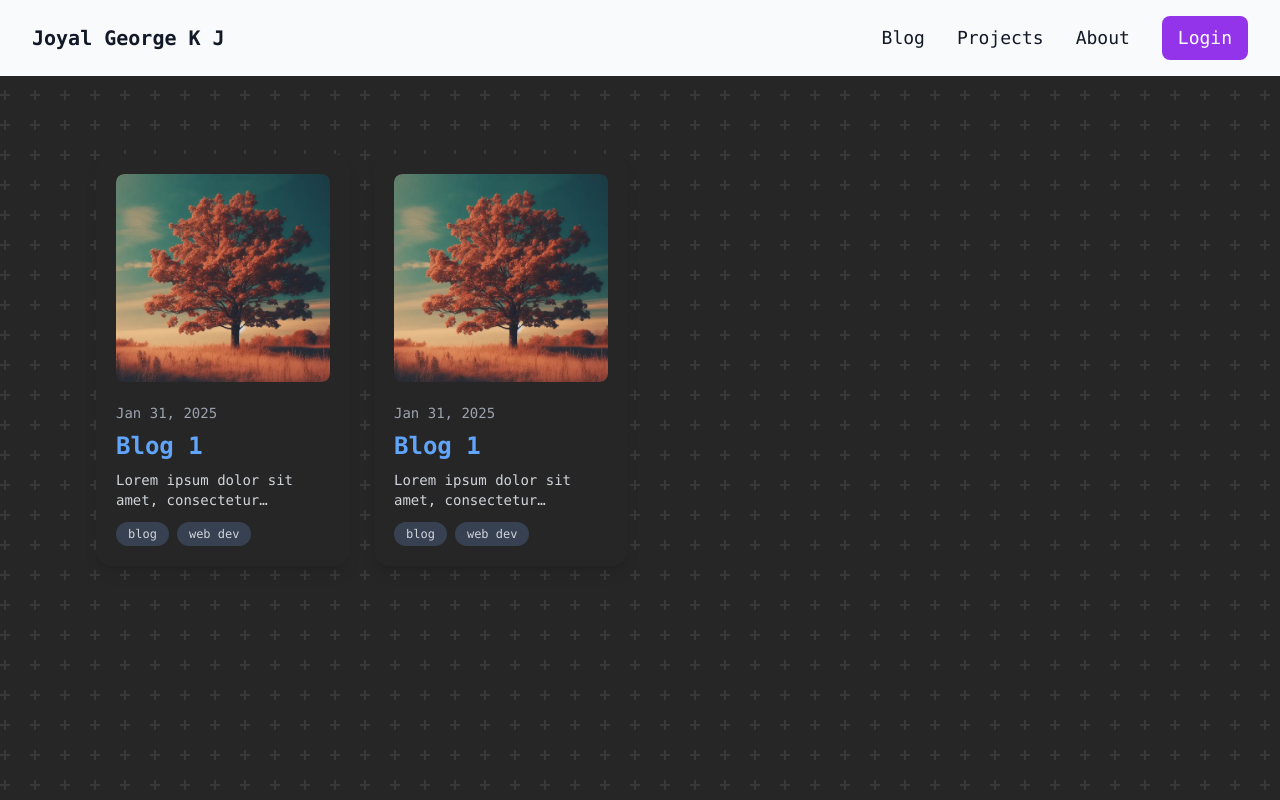
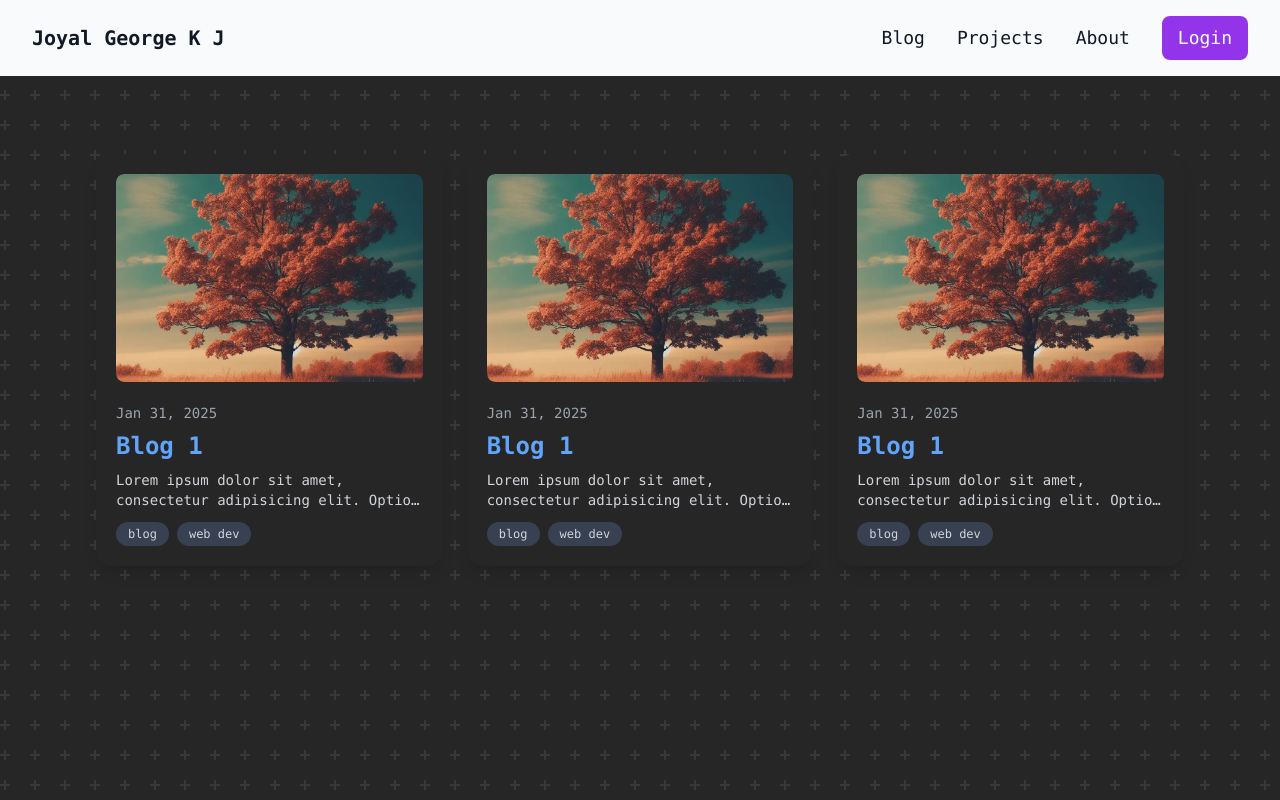
Before and after one commit to Joyal-George-KJ/portfolio, a React (Vite) app: page /#/blog in a window 1280 px wide. Shown: the top 800 px of the page. Built offline with nearby package versions, Linux system fonts and the light colour scheme.

Commit message:
Testing different bugs happended while all the things modified.

```diff
--- a/src/screens/Blog.jsx
+++ b/src/screens/Blog.jsx
@@ -8,7 +8,8 @@ function Blog() {
             <h1 class="text-3xl font-bold text-blue-400 border-b-2 border-blue-500 pb-2">
                         Blog
                     </h1>
-            <div className="blog-container mt-4 text-neutral-200 font-mono grid mobile:grid-cols-1 tablet:grid-cols-3 laptop:grid-cols-4 gap-6">
+            <div className="blog-container mt-4 text-neutral-200 font-mono grid mobile:grid-cols-1 tablet:grid-cols-2 laptop:grid-cols-3 gap-6">
+                <BlogCard blogImage={blogImage} />
                 <BlogCard blogImage={blogImage} />
                 <BlogCard blogImage={blogImage} />
             </div>
--- a/src/screens/Project.jsx
+++ b/src/screens/Project.jsx
@@ -4,7 +4,7 @@ import React from "react";
 function Project() {
     return (
         <div className="text-neutral-200 px-6 lg:px-24 py-8">
-            <h2 className="text-2xl font-bold text-blue-400 border-b-2 border-blue-500 pb-2">Projects</h2>
+            <h2 className="text-2xl font-bold text-blue-200 border-b-2 border-blue-500 pb-2">Projects</h2>
 
             <div className="mt-6 bg-gray-800 p-6 rounded-2xl shadow-lg transition-transform transform hover:scale-[1.02]">
                 <div className="flex justify-between items-center">
```
